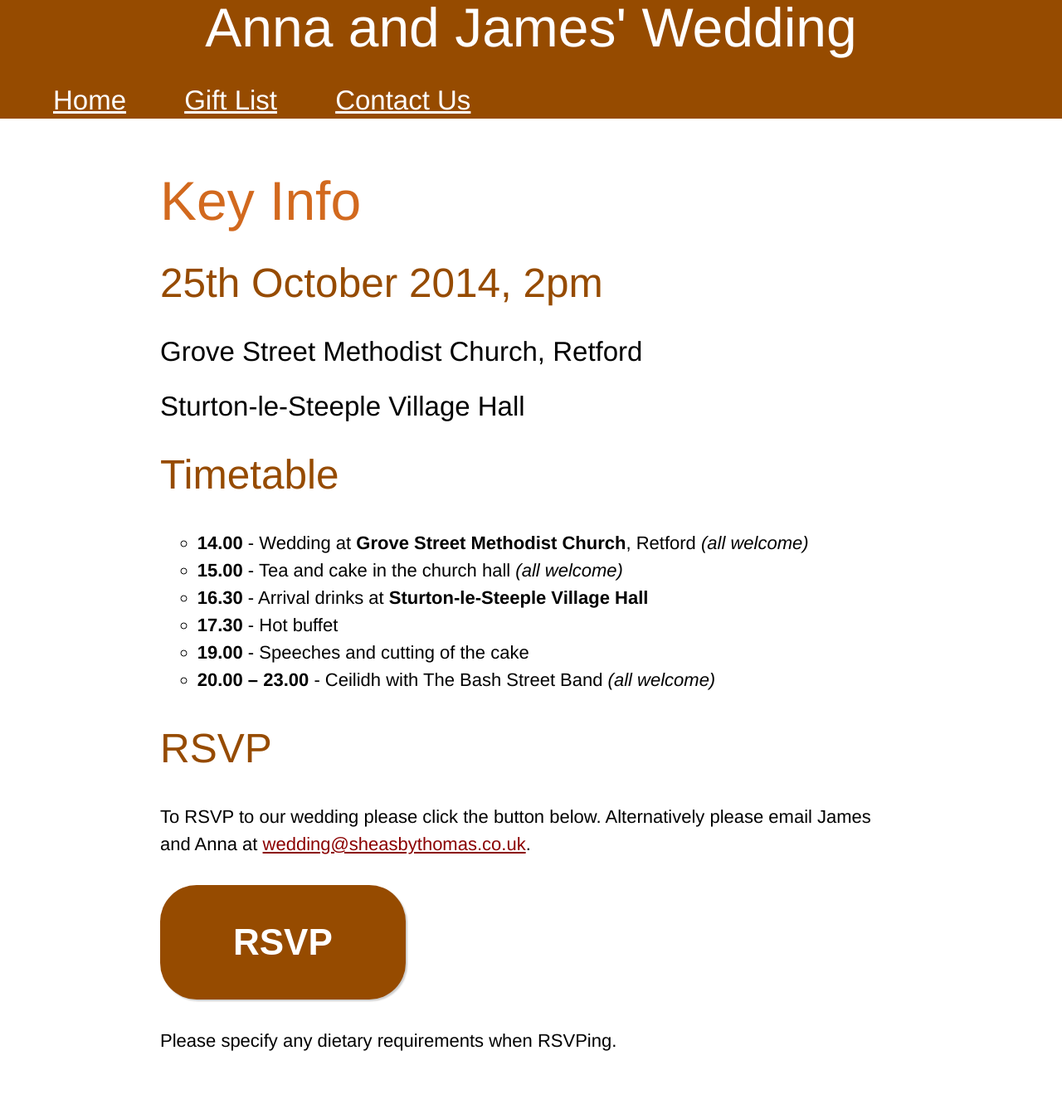
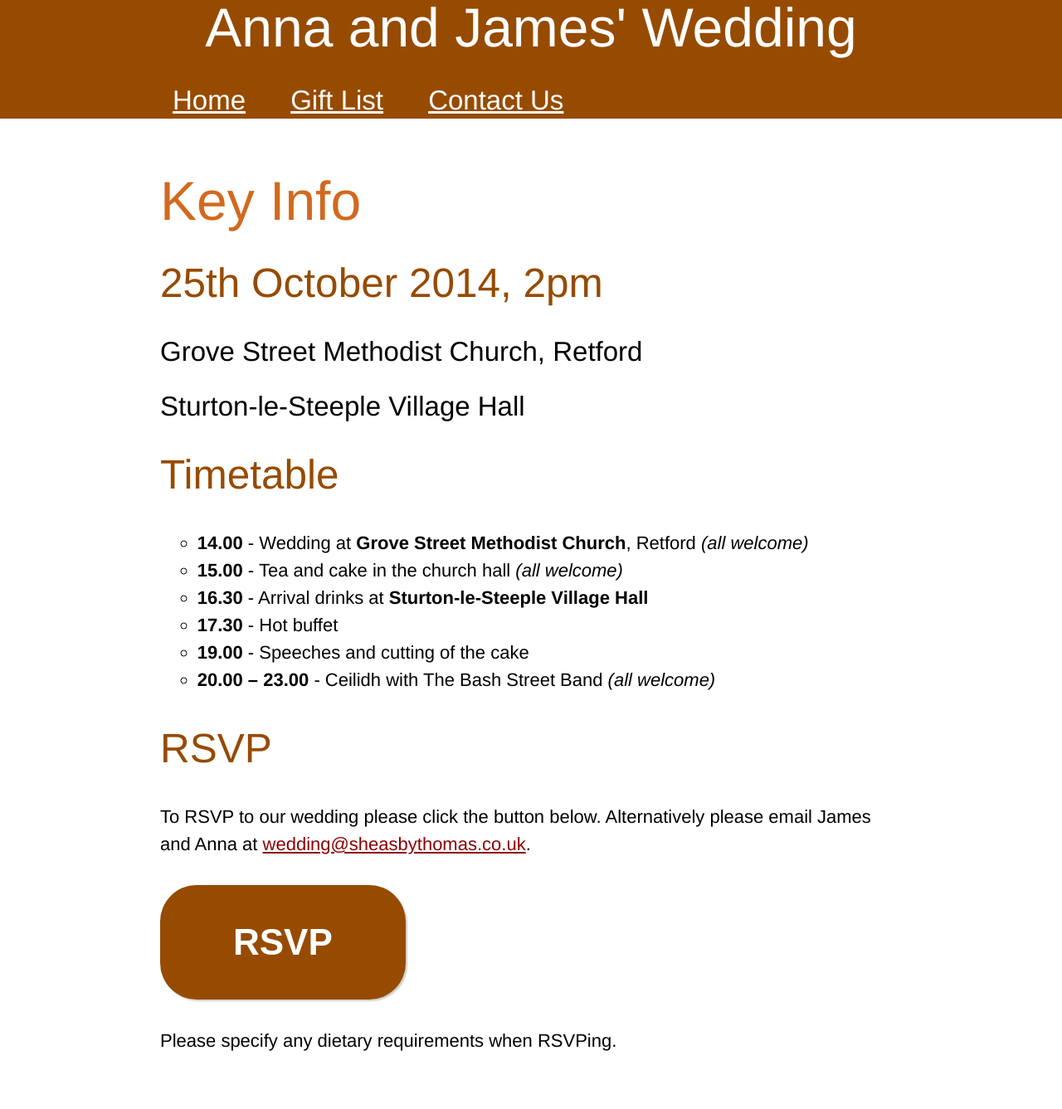
Before and after one commit to rightsaidjames/wedding, a Jekyll site: the page built from index.md, in a window 1280 px wide. Shown: the whole page at 83% size. Built offline with Jekyll 4.4.1, drawn with Linux system fonts in a browser that asks for light colours; Markdown is read by kramdown in place of the engine named in the settings.

Commit message:
Added container class to header

```diff
--- a/_includes/header.html
+++ b/_includes/header.html
@@ -1,6 +1,6 @@
 <header class="grid 1of1">
     <h1>Anna and James' Wedding</h1>
-    <nav>
+    <nav class="container">
         <ul>
             <li><a href="/index.htm">Home</a></li>
             <li><a href="/giftlist">Gift List</a></li>
```
